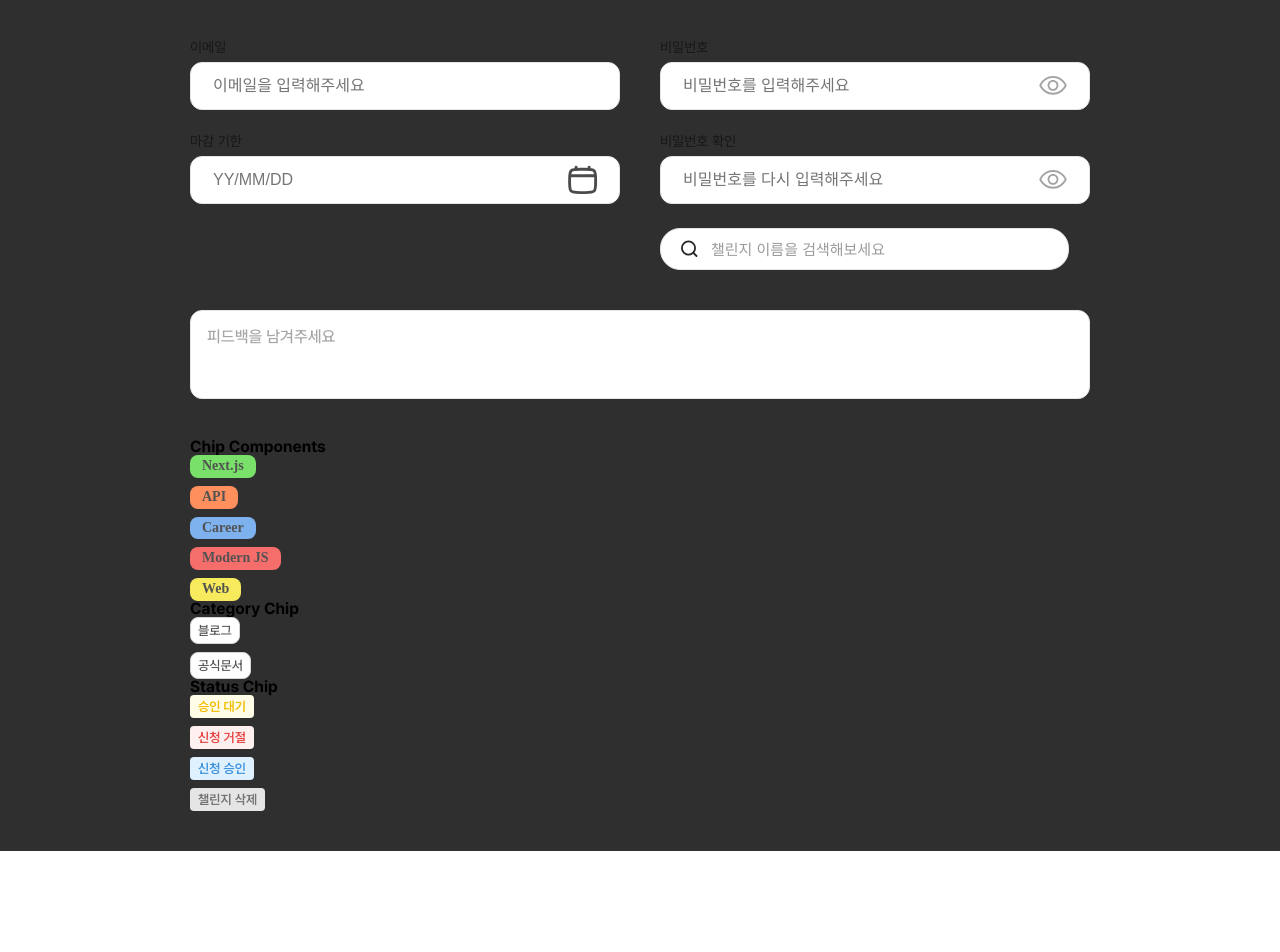
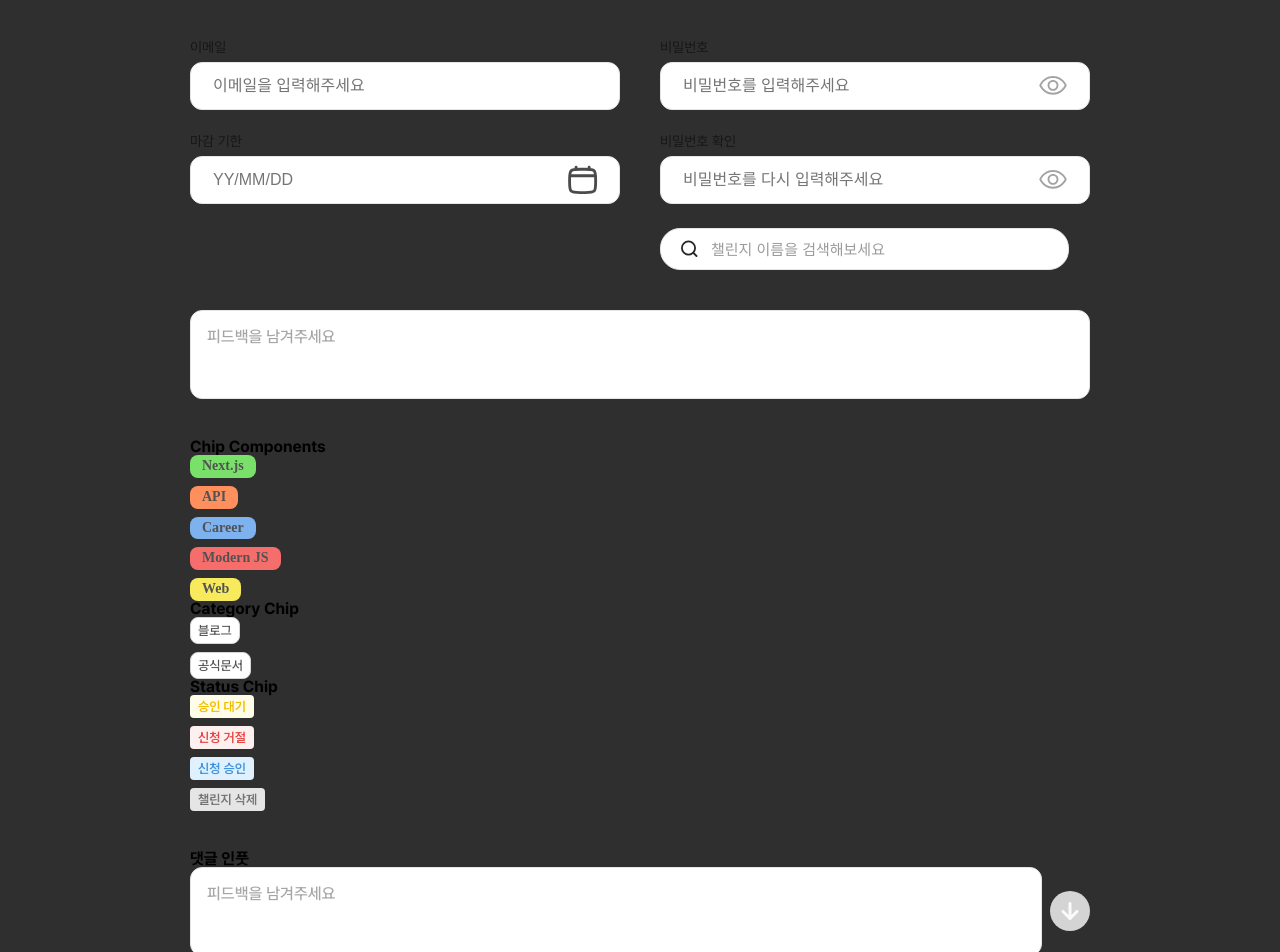
Before and after one commit to fs08-docthrough-team2/fs08-docthrough-team2-fe, a Next.js app: page /example in a window 1280 px wide. Shown: the top 952 px of the page. Before the commit the page ends 851 px from the top, so only its background shows below. Built offline with nearby package versions, Linux system fonts and the light colour scheme.

Commit message:
comment 완료

```diff
--- a/src/app/example/page.jsx
+++ b/src/app/example/page.jsx
@@ -2,13 +2,13 @@
 import { useState } from 'react';
 import EmailInput from '@/components/atoms/input/EmailInput';
 import PasswordInput from '@/components/atoms/input/PasswordInput';
-import BaseInput from '@/components/atoms/input/BaseInput';
 import SearchInput from '@/components/atoms/input/SearchInput';
 import TextBox from '@/components/atoms/input/TextBox';
 import TypeChip from '@/components/atoms/chips/TypeChip';
 import CategoryChip from '@/components/atoms/chips/CategoryChip';
 import StatusChip from '@/components/atoms/chips/StatusChip';
 import DateInput from '@/components/atoms/input/DateInput';
+import CommentInput from '@/components/atoms/input/CommentInput.jsx';
 
 export default function ExamplePage() {
   const [email, setEmail] = useState('');
@@ -17,6 +17,7 @@ export default function ExamplePage() {
   const [expire, setExpire] = useState('');
   const [keyword, setKeyword] = useState('');
   const [text, setText] = useState('');
+  const [comment, setComment] = useState('');
 
   return (
     <main
@@ -31,14 +32,14 @@ export default function ExamplePage() {
       <div
         style={{
           display: 'grid',
-          gridTemplateColumns: '1fr 1fr', // ✅ 2열
+          gridTemplateColumns: '1fr 1fr', // 2열
           gap: '40px',
           background: '#2f2f2f',
           padding: '40px',
           width: '900px',
         }}
       >
-        {/*  왼쪽 열 */}
+        {/* 이메일 */}
         <div style={{ display: 'flex', flexDirection: 'column', gap: '24px' }}>
           <EmailInput
             label="이메일"
@@ -46,11 +47,10 @@ export default function ExamplePage() {
             value={email}
             onChange={(e) => setEmail(e.target.value)}
           />
-
           <DateInput label="마감 기한" value={expire} onChange={(e) => setExpire(e.target.value)} />
         </div>
 
-        {/*  오른쪽 열 */}
+        {/* 비밀번호 , 서치 */}
         <div style={{ display: 'flex', flexDirection: 'column', gap: '24px' }}>
           <PasswordInput
             label="비밀번호"
@@ -60,7 +60,6 @@ export default function ExamplePage() {
             showHelper
             minLength={8}
           />
-
           <PasswordInput
             label="비밀번호 확인"
             placeholder="비밀번호를 다시 입력해주세요"
@@ -68,7 +67,6 @@ export default function ExamplePage() {
             onChange={(e) => setConfirm(e.target.value)}
             confirmValue={password}
           />
-
           <SearchInput
             value={keyword}
             onChange={(e) => setKeyword(e.target.value)}
@@ -76,6 +74,7 @@ export default function ExamplePage() {
           />
         </div>
 
+        {/* TextBox: 그리드 전체 폭 */}
         <div style={{ gridColumn: '1 / -1', width: '100%' }}>
           <TextBox
             value={text}
@@ -84,7 +83,7 @@ export default function ExamplePage() {
           />
         </div>
 
-        {/*  칩 테스트  */}
+        {/* 칩 테스트 (원래대로) */}
         <section>
           <h2>Chip Components</h2>
           <div style={{ display: 'flex', flexDirection: 'column', gap: '8px' }}>
@@ -94,13 +93,11 @@ export default function ExamplePage() {
             <TypeChip label="Modern JS" color="red" />
             <TypeChip label="Web" color="yellow" />
           </div>
-
           <h2>Category Chip</h2>
           <div style={{ display: 'flex', flexDirection: 'column', gap: '8px' }}>
             <CategoryChip label="블로그" />
             <CategoryChip label="공식문서" />
           </div>
-
           <h2>Status Chip</h2>
           <div style={{ display: 'flex', flexDirection: 'column', gap: '8px' }}>
             <StatusChip label="승인 대기" type="pending" />
@@ -109,6 +106,21 @@ export default function ExamplePage() {
             <StatusChip label="챌린지 삭제" type="deleted" />
           </div>
         </section>
+
+        {/* ✅ 댓글 인풋: 그리드 '직계 자식' + 전체 폭 스팬 */}
+        <section style={{ gridColumn: '1 / -1', width: '100%' }}>
+          <h2>댓글 인풋</h2>
+          <div style={{ display: 'flex', flexDirection: 'column', gap: '10px', width: '100%' }}>
+            <CommentInput
+              value={comment}
+              onChange={(e) => setComment(e.target.value)}
+              onSubmit={(t) => {
+                console.log('댓글 전송:', t);
+                setComment('');
+              }}
+            />
+          </div>
+        </section>
       </div>
     </main>
   );
--- /dev/null
+++ b/src/components/atoms/Input/CommentInput.jsx
@@ -0,0 +1,60 @@
+import { useCallback } from 'react';
+import clsx from 'clsx';
+import TextBox from '@/components/atoms/input/TextBox';
+import FeedbackButton from '@/components/atoms/Button/FeedbackButton.jsx';
+import styles from '@/styles/components/atoms/input/CommentInput.module.scss';
+
+export default function CommentInput({
+  value,
+  onChange,
+  onSubmit,
+  placeholder = '피드백을 남겨주세요',
+  disabled = false,
+  loading = false,
+  className = '',
+  ButtonComponent = FeedbackButton,
+}) {
+  const isActive = !!value?.trim();
+
+  const handleSubmit = useCallback(
+    (e) => {
+      e?.preventDefault?.();
+      if (disabled || loading || !isActive) return;
+      onSubmit?.(value.trim());
+    },
+    [disabled, loading, isActive, onSubmit, value],
+  );
+
+  const handleKeyDown = (e) => {
+    if (e.key === 'Enter' && !e.shiftKey) {
+      e.preventDefault();
+      handleSubmit(e);
+    }
+  };
+
+  return (
+    <form
+      onSubmit={handleSubmit}
+      onKeyDown={handleKeyDown}
+      className={clsx(styles.form, className)}
+    >
+      <div className={styles.row}>
+        <div className={styles.left}>
+          <TextBox
+            value={value}
+            onChange={onChange}
+            placeholder={placeholder}
+            disabled={disabled || loading}
+          />
+        </div>
+
+        {/* 오른쪽: 팀원의 버튼 (겹치지 않음, 24px 아이콘) */}
+        <ButtonComponent
+          type="submit"
+          isActive={isActive}
+          disabled={disabled || loading || !isActive}
+        />
+      </div>
+    </form>
+  );
+}
--- /dev/null
+++ b/src/styles/components/atoms/Input/CommentInput.module.scss
@@ -0,0 +1,16 @@
+.form {
+  width: 100%;
+  display: block;
+}
+
+.row {
+  display: flex;
+  align-items: center;
+  gap: 8px;
+  width: 100%;
+}
+
+.left {
+  flex: 1 1 auto;
+  min-width: 0;
+}
```
